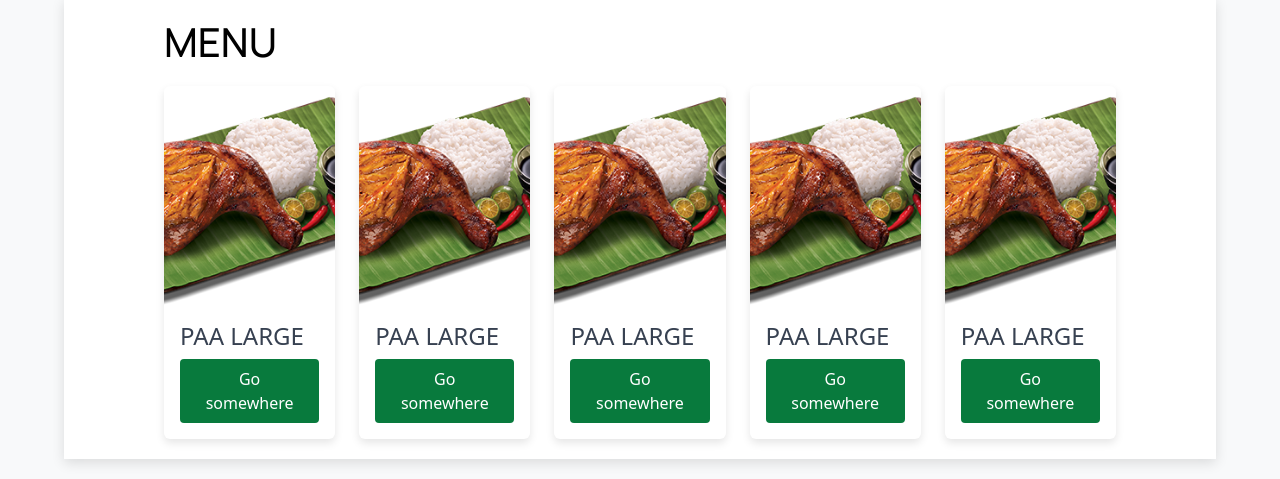
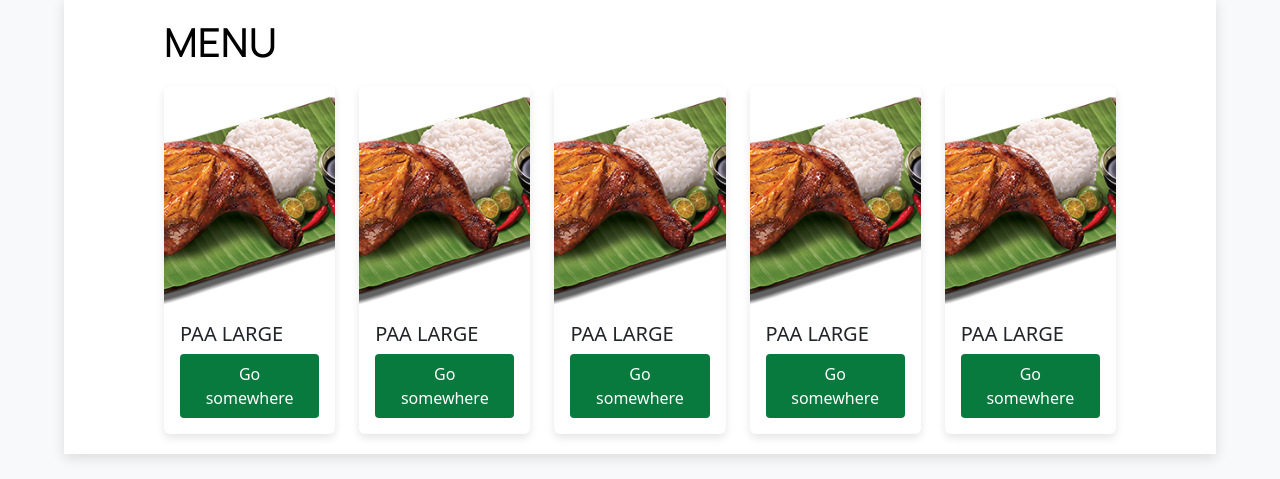
Before and after one commit to TUTTY-NYAN/MAG-ISSANA, a plain HTML site: page index.html in a window 1280 px wide. Shown: the part 1038-1517 px from the top of the page. Drawn offline with nearby package versions, Linux system fonts and the light colour scheme; a web font is replaced by a local one.

Commit message:
change tags

```diff
--- a/index.html
+++ b/index.html
@@ -87,7 +87,7 @@
                     <article class="card h-100 overflow-hidden">
                     <img src="MAG-ISANA-SCR/MENU/PAA LARGE.webp" alt="PAA LARGE" class="card-img-top" style="height: 220px; object-fit: cover;">
                     <div class="card-body d-flex flex-column align-items-start">
-                        <h4 class="card-title">PAA LARGE</h4>
+                        <h5 class="card-title">PAA LARGE</h5>
                         <a href="#" class="btn-solid theme-primary mt-auto">Go somewhere</a>
                     </div>
                     </article>
@@ -97,7 +97,7 @@
                     <article class="card h-100 overflow-hidden">
                     <img src="MAG-ISANA-SCR/MENU/PAA LARGE.webp" alt="PAA LARGE" class="card-img-top" style="height: 220px; object-fit: cover;">
                     <div class="card-body d-flex flex-column align-items-start">
-                        <h4 class="card-title">PAA LARGE</h4>
+                        <h5 class="card-title">PAA LARGE</h5>
                         <a href="#" class="btn-solid theme-primary mt-auto">Go somewhere</a>
                     </div>
                     </article>
@@ -107,7 +107,7 @@
                     <article class="card h-100 overflow-hidden">
                     <img src="MAG-ISANA-SCR/MENU/PAA LARGE.webp" alt="PAA LARGE" class="card-img-top" style="height: 220px; object-fit: cover;">
                     <div class="card-body d-flex flex-column align-items-start">
-                        <h4 class="card-title">PAA LARGE</h4>
+                        <h5 class="card-title">PAA LARGE</h5>
                         <a href="#" class="btn-solid theme-primary mt-auto">Go somewhere</a>
                     </div>
                     </article>
@@ -116,7 +116,7 @@
                     <article class="card h-100 overflow-hidden">
                     <img src="MAG-ISANA-SCR/MENU/PAA LARGE.webp" alt="PAA LARGE" class="card-img-top" style="height: 220px; object-fit: cover;">
                     <div class="card-body d-flex flex-column align-items-start">
-                        <h4 class="card-title">PAA LARGE</h4>
+                       <h5 class="card-title">PAA LARGE</h5>
                         <a href="#" class="btn-solid theme-primary mt-auto">Go somewhere</a>
                     </div>
                     </article>
@@ -125,7 +125,7 @@
                     <article class="card h-100 overflow-hidden">
                     <img src="MAG-ISANA-SCR/MENU/PAA LARGE.webp" alt="PAA LARGE" class="card-img-top" style="height: 220px; object-fit: cover;">
                     <div class="card-body d-flex flex-column align-items-start">
-                        <h4 class="card-title">PAA LARGE</h4>
+                        <h5 class="card-title">PAA LARGE</h5>
                         <a href="#" class="btn-solid theme-primary mt-auto">Go somewhere</a>
                     </div>
                     </article>
```
